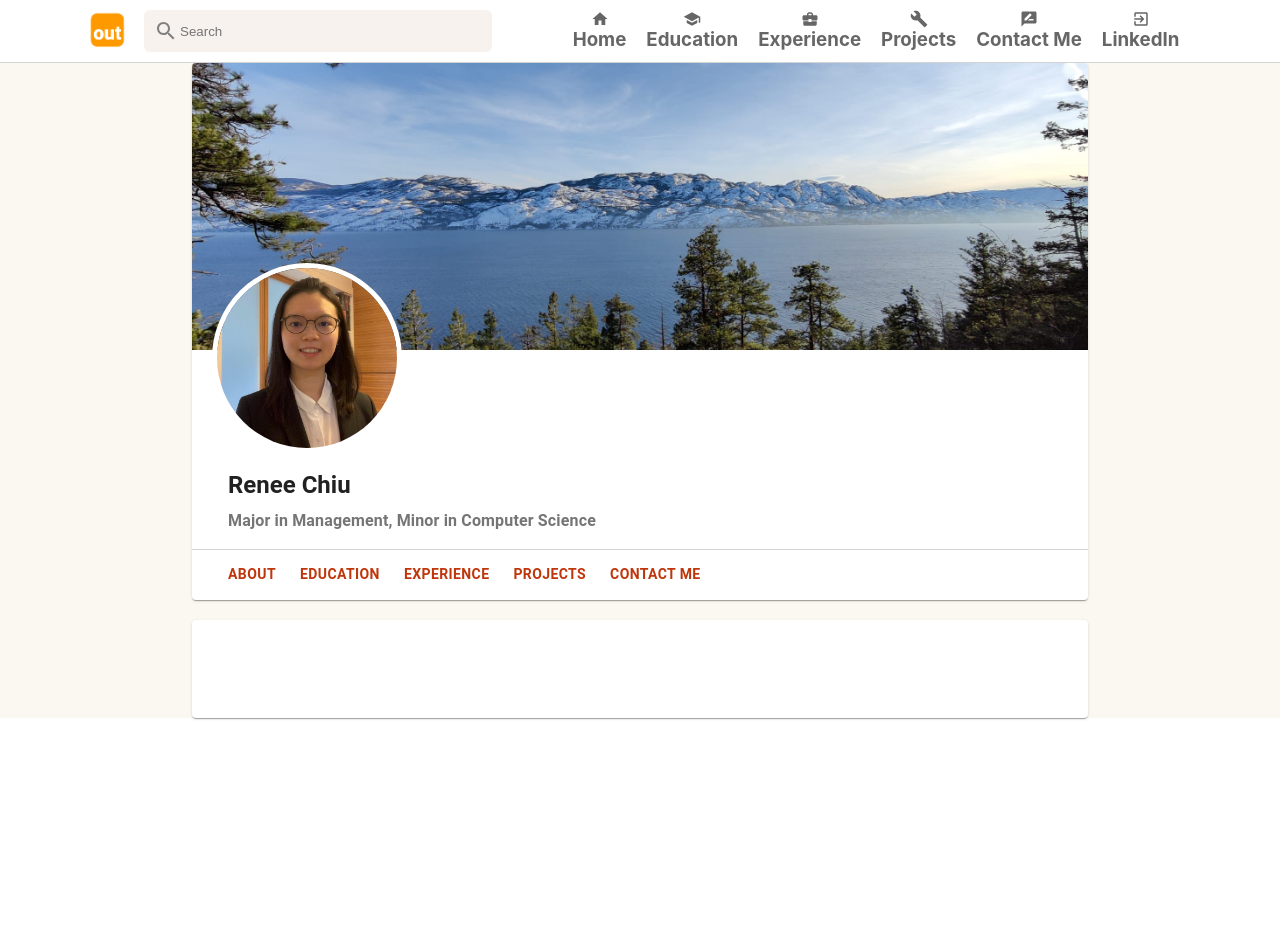
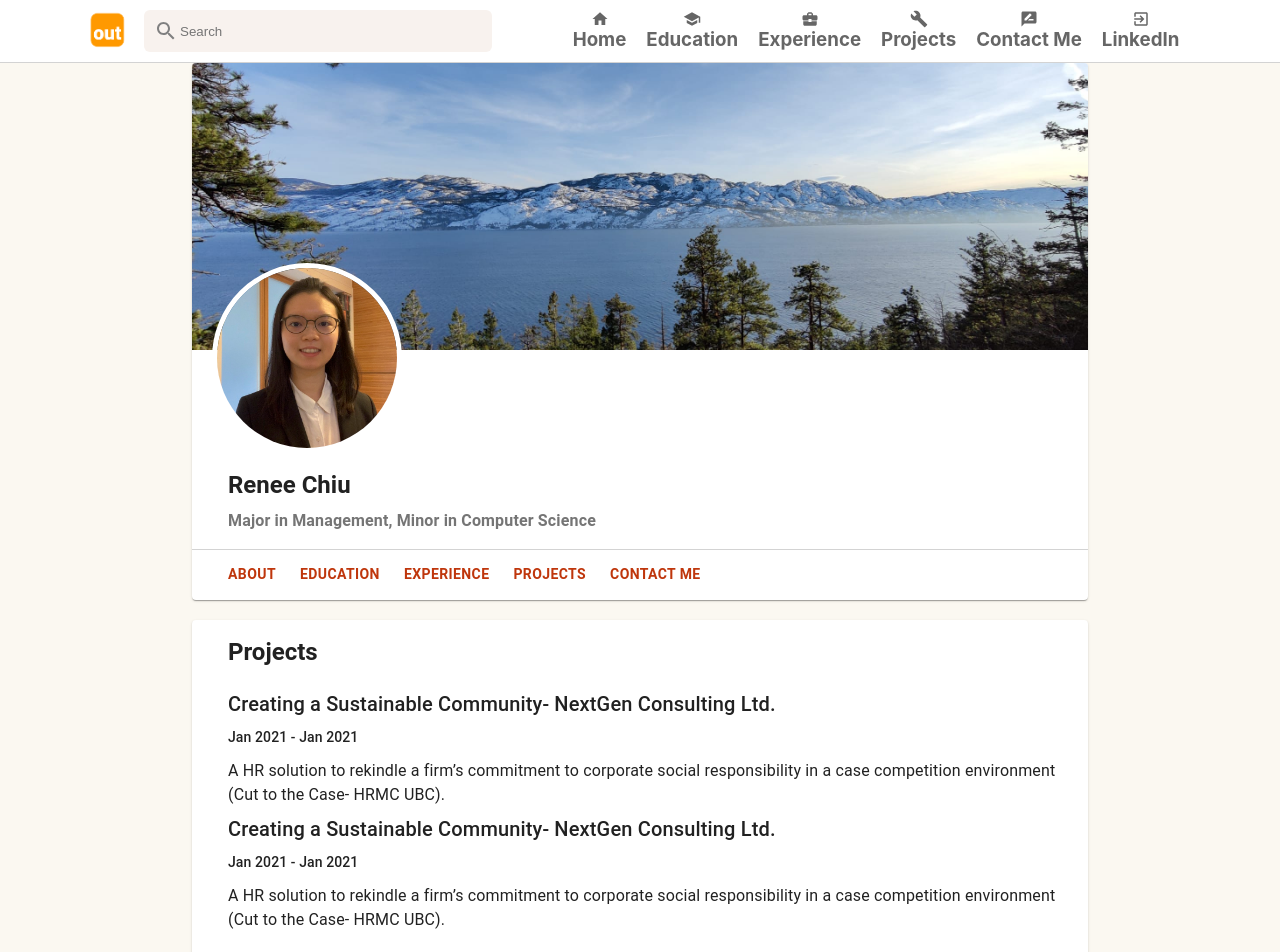
Before and after one commit to CWYRenee/CWYRenee.github.io, a React (Create React App) app: page / in a window 1280 px wide. Shown: the top 952 px of the page. Before the commit the page ends 800 px from the top, so only its background shows below. Built offline with nearby package versions, Linux system fonts and the light colour scheme.

Commit message:
initial projects card

```diff
--- a/src/components/Feed/Profile.sass
+++ b/src/components/Feed/Profile.sass
@@ -7,11 +7,6 @@
     margin: auto
     position: relative
     z-index: 1
-
-// .profile_action
-//     @extend .profile;
-//     position: relative
-
 
 .profile_background
     height: 100%
--- a/src/components/Feed/Projects.js
+++ b/src/components/Feed/Projects.js
@@ -10,17 +10,34 @@ import "./Projects.sass";
 
 function Projects() {
   return (
-    <Card className='projects' >
-    <CardActionArea className='projects_action' >
-      <CardContent className="profile_content">
-        <Typography gutterBottom variant="h5" component="h5" style={{marginLeft: "20px", fontWeight: "bolder"}}>
-          Renee Chiu
-        </Typography>
-        <Typography variant="body1" color="textSecondary" component="h6" style={{marginLeft: "20px", fontWeight: "bold"}}>
-          Major in Management, Minor in Computer Science
-        </Typography>
-      </CardContent>
-    </CardActionArea>
+  <Card className='projects' >
+    <CardContent className="project_content" style={{marginLeft: "20px"}}>
+      <Typography gutterBottom variant="h5" component="div" style={{fontWeight: "bold", marginBottom: "20px"}}>
+      Projects
+      </Typography>
+      <CardActionArea href='https://docs.google.com/presentation/d/1ppivDnU28mpybBk6xVdqU3hwaAc0zkD6iPj7o6sRxCw/edit?usp=sharing'>
+      <Typography gutterBottom variant="h6" component="div">
+      Creating a Sustainable Community- NextGen Consulting Ltd.
+      </Typography>
+      <Typography variant="subtitle2" gutterBottom component="div" style={{marginBottom: "10px"}}>
+      Jan 2021 - Jan 2021
+      </Typography>
+      <Typography variant="body1" gutterBottom>
+      A HR solution to rekindle a firm’s commitment to corporate social responsibility in a case competition environment (Cut to the Case- HRMC UBC).
+      </Typography>
+      </CardActionArea>
+      <CardActionArea>
+      <Typography gutterBottom variant="h6" component="div">
+      Creating a Sustainable Community- NextGen Consulting Ltd.
+      </Typography>
+      <Typography variant="subtitle2" gutterBottom component="div" style={{marginBottom: "10px"}}>
+      Jan 2021 - Jan 2021
+      </Typography>
+      <Typography variant="body1" gutterBottom>
+      A HR solution to rekindle a firm’s commitment to corporate social responsibility in a case competition environment (Cut to the Case- HRMC UBC).
+      </Typography>
+      </CardActionArea>
+    </CardContent>
   </Card>
   )
 }
```
